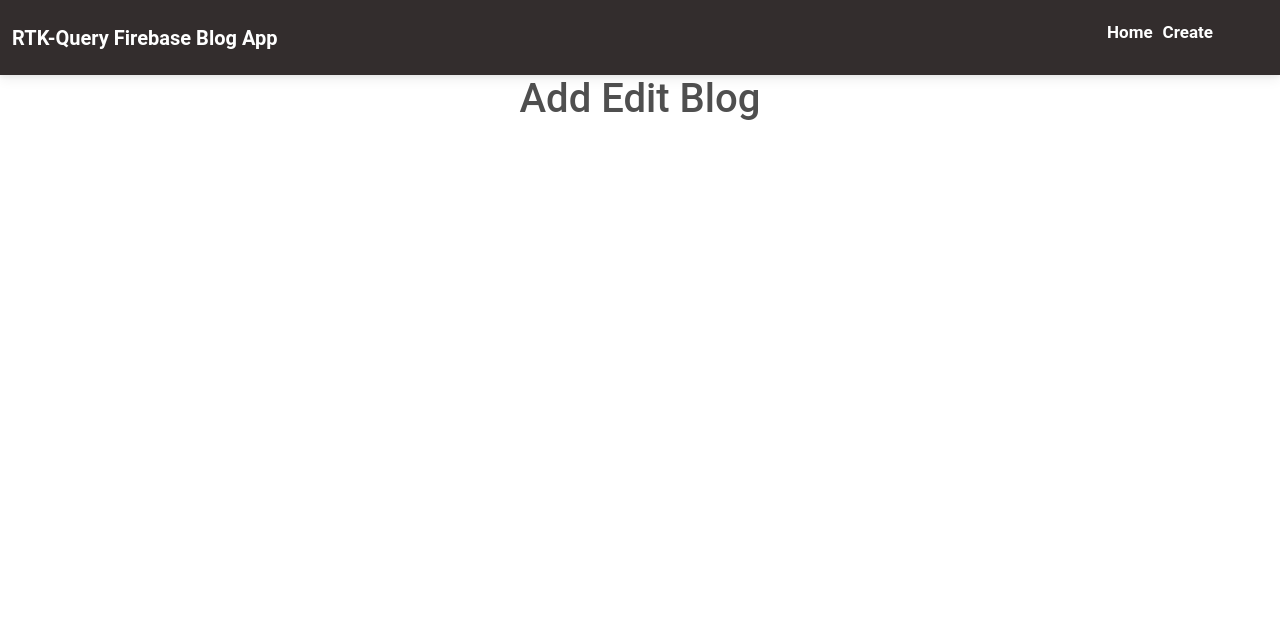
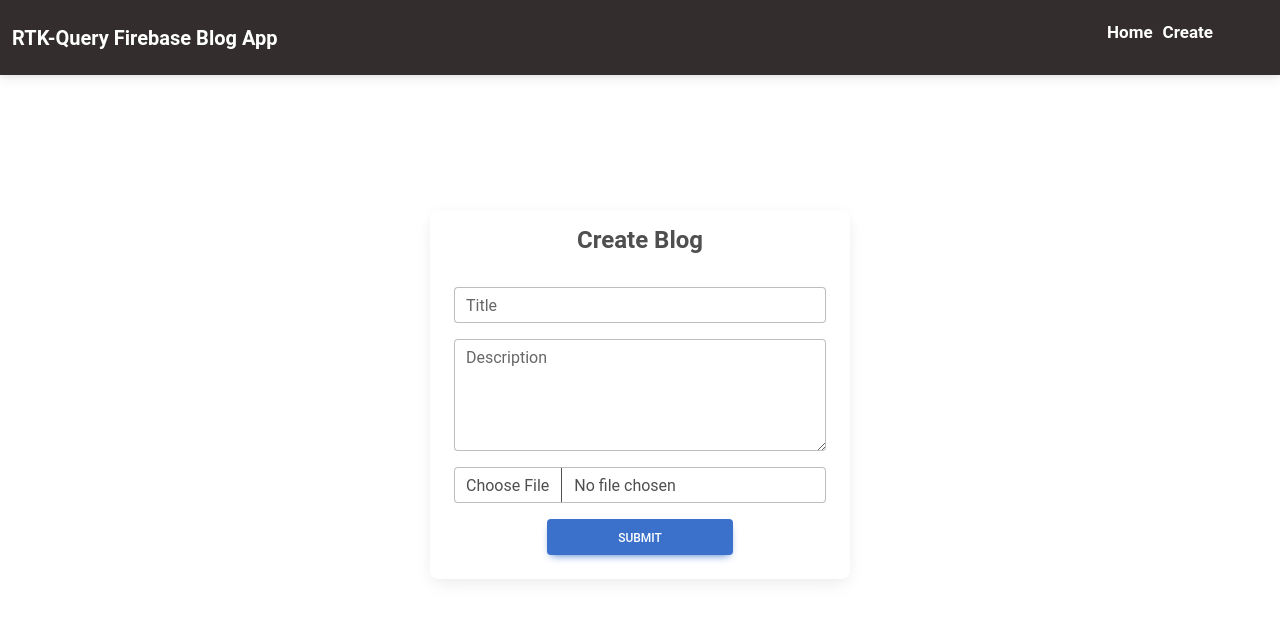
Before and after one commit to sravan-kumar-ta/react-toolkit-firebase-blog-app, a React (Create React App) app: page /create in a window 1280 px wide. Shown: the top 620 px of the page. Built offline with nearby package versions, Linux system fonts and the light colour scheme.

Commit message:
create form done

```diff
--- a/src/pages/AddEditBlog.js
+++ b/src/pages/AddEditBlog.js
@@ -1,12 +1,88 @@
-import React from 'react'
+import {
+  MDBBtn,
+  MDBCard,
+  MDBCardBody,
+  MDBInput,
+  MDBTextArea,
+  MDBValidation,
+  MDBValidationItem,
+} from "mdb-react-ui-kit";
+import React, { useState } from "react";
 
+const initalState = {
+  title: "",
+  description: "",
+};
 
 const AddEditBlog = () => {
+  const [data, setData] = useState(initalState);
+  const [file, setFile] = useState(null);
+  const [progress, setProgress] = useState(null);
+
+  const { title, description } = data;
+
+  const handleChange = (e) => {};
+
   return (
-    <div>
-      <h1>Add Edit Blog</h1>
+    <div
+      style={{
+        margin: "auto",
+        padding: "15px",
+        maxWidth: "450px",
+        alignContent: "center",
+        marginTop: "120px",
+      }}
+      className="container"
+    >
+      <MDBCard alignment="center">
+        <h4 className="fw-bold mt-3">Create Blog</h4>
+        <MDBCardBody>
+          <MDBValidation className="row g-3" noValidate>
+            <MDBValidationItem
+              className="col-md-12"
+              feedback="Please provide title"
+              invalid
+            >
+              <MDBInput
+                label="Title"
+                type="text"
+                value={title}
+                name="title"
+                onChange={handleChange}
+                className="form-control"
+                required
+              />
+            </MDBValidationItem>
+            <MDBValidationItem
+              className="col-md-12"
+              feedback="Please provide description"
+              invalid
+            >
+              <MDBTextArea
+                label="Description"
+                type="text"
+                rows={4}
+                value={description}
+                name="description"
+                onChange={handleChange}
+                className="form-control"
+                required
+              />
+            </MDBValidationItem>
+            <div className="col-md-12">
+              <MDBInput
+                type="file"
+                onChange={(e) => setFile(e.target.files[0])}
+              />
+            </div>
+            <div className="col-12">
+              <MDBBtn style={{ width: "50%" }}>Submit</MDBBtn>
+            </div>
+          </MDBValidation>
+        </MDBCardBody>
+      </MDBCard>
     </div>
-  )
-}
+  );
+};
 
-export default AddEditBlog
+export default AddEditBlog;
```
